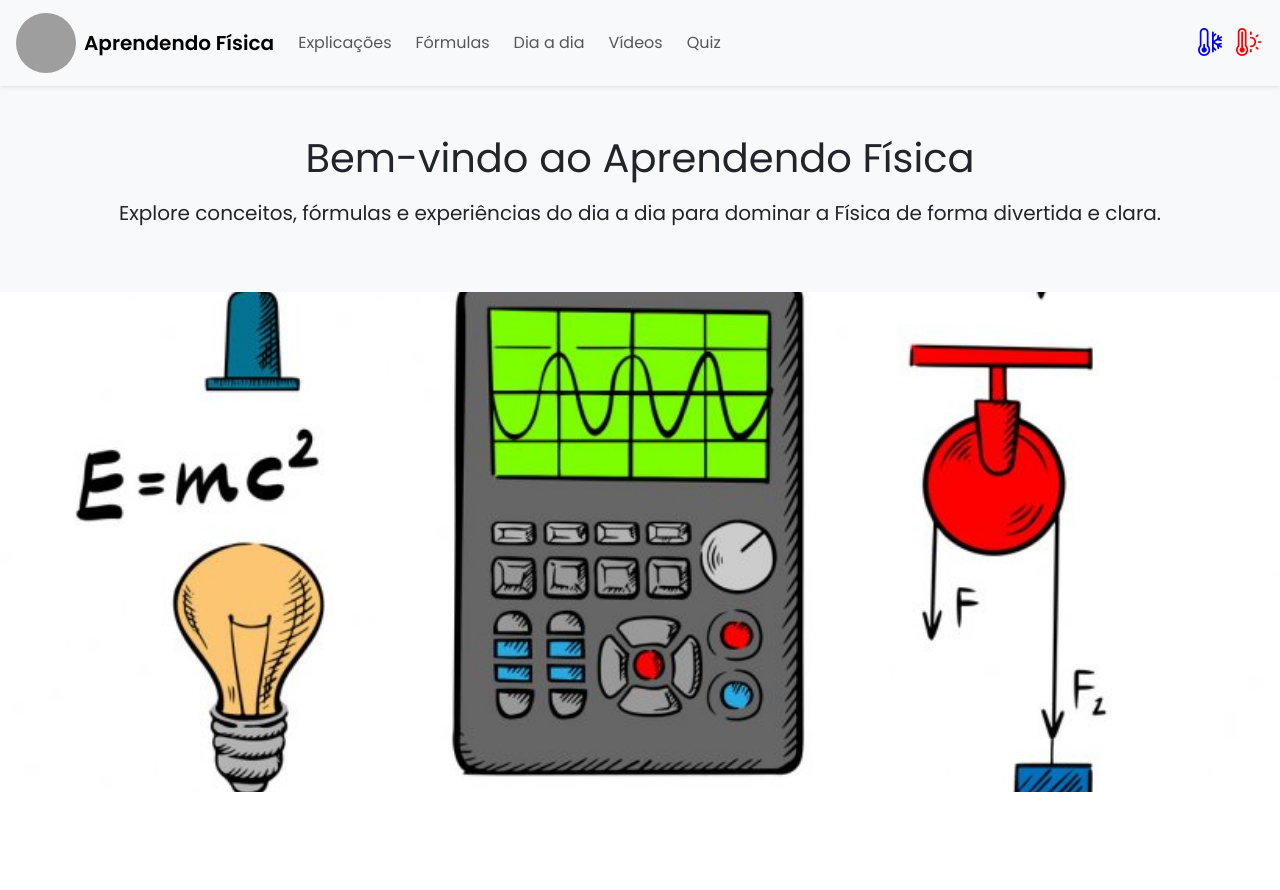
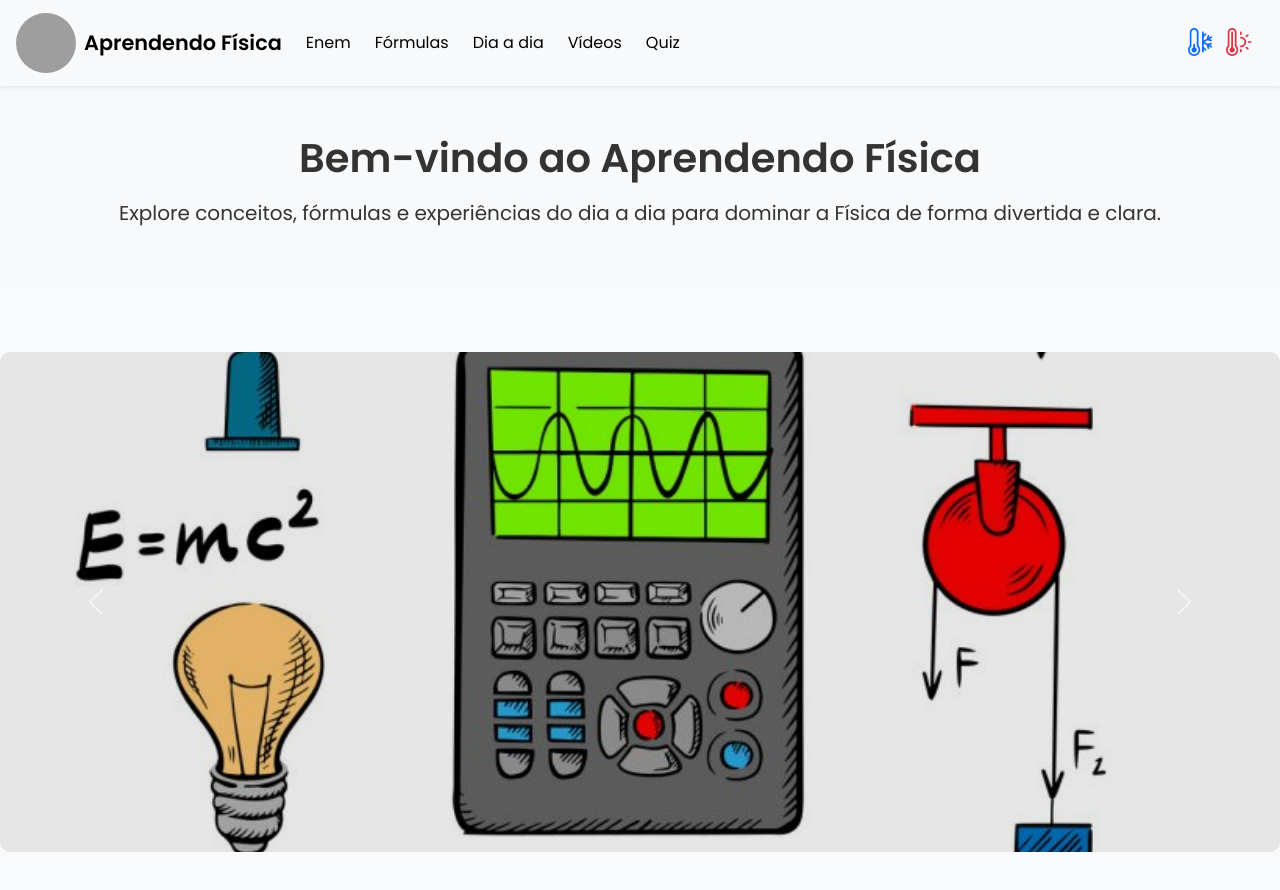
Before and after one commit to Murilo-Ferreira-Ss/Pagina_Fisica, a plain HTML site: page public/index.html in a window 1280 px wide. Before the commit the page ends 800 px from the top, so only its background shows below. Drawn offline with nearby package versions, Linux system fonts and the light colour scheme; grey boxes are pictures that could not be loaded.

Commit message:
Melhorei meu site

```diff
--- a/public/index.html
+++ b/public/index.html
@@ -10,7 +10,6 @@
     <link rel="stylesheet" href="https://cdn.jsdelivr.net/npm/bootstrap-icons@1.13.1/font/bootstrap-icons.min.css">
     <link rel="icon" href="image/albert-einstein-e-seu-retrato-caricatural-foi-um-físico-teórico-de-origem-alemã-que-desenvolveu-teoria-da-relatividade-dos-167195305.webp" type="image/x-icon">
     <link rel="stylesheet" href="style.css">
-
   </head>
 
   <body>
@@ -22,23 +21,27 @@
       </a>
 
       <button class="navbar-toggler" type="button" data-bs-toggle="collapse" data-bs-target="#navbarNav">
+
         <span class="navbar-toggler-icon"></span>
       </button>
 
       <div class="collapse navbar-collapse justify-content-between" id="navbarNav">
         <ul class="navbar-nav">
-          <li class="nav-item"><a class="nav-link btn btn-primary me-2" href="#">Explicações</a></li>
+          <li class="nav-item"><a class="nav-link btn btn-primary me-2" href="#">Enem</a></li>
           <li class="nav-item"><a class="nav-link btn btn-primary me-2" href="#">Fórmulas</a></li>
           <li class="nav-item"><a class="nav-link btn btn-primary me-2" href="#">Dia a dia</a></li>
           <li class="nav-item"><a class="nav-link btn btn-primary me-2" href="#">Vídeos</a></li>
           <li class="nav-item"><a class="nav-link btn btn-primary" href="#">Quiz</a></li>
         </ul>
         <ul class="navbar-nav">
+
+
           <li class="nav-item"><i class="bi bi-thermometer-snow icon"></i></li>
           <li class="nav-item"><i class="bi bi-thermometer-sun icons"></i></li>
         </ul>
       </div>
     </nav>
+
 
     <section class="py-5 text-center bg-light">
       <div class="container">
--- a/public/style.css
+++ b/public/style.css
@@ -1,16 +1,38 @@
 body {
   font-family: 'Poppins', sans-serif;
+  background-color: #f9fafc;
+  color: #333;
+  margin: 0;
 }
 
-.icon {
-  font-size: 28px;
-  color: blue;
-  margin-right: 10px;
+h1, h2, h3 {
+  font-weight: 600;
 }
 
-.icons {
-  font-size: 28px;
-  color: red;
+.navbar {
+  background-color: #ffffff;
+}
+
+.navbar-brand span {
+  color: black;
+  font-size: 1.3rem;
+}
+
+.nav-link {
+  color: black !important;
+  font-weight: 500;
+}
+
+.nav-link:hover {
+  text-decoration: underline;
+}
+
+.btn {
+  transition: all 0.3s ease-in-out;
+}
+
+.btn:hover {
+  transform: scale(1.05);
 }
 
 .logo-img {
@@ -23,14 +45,31 @@ body {
 .carousel-inner img {
   height: 500px;
   object-fit: cover;
+  filter: brightness(90%);
+  border-radius: 10px;
 }
 
-.btn {
-  transition: all 0.3s ease-in-out;
+section {
+  padding: 60px 0;
 }
 
-.btn:hover {
-  transform: scale(1.05);
+.icon, .icons {
+  font-size: 28px;
+  margin-right: 10px;
+  transition: transform 0.3s ease;
+  cursor: pointer;
+}
+
+.icon:hover, .icons:hover {
+  transform: scale(1.2);
+}
+
+.icon {
+  color: #0d6efd;
+}
+
+.icons {
+  color: #dc3545;
 }
 
 @media (max-width: 768px) {
@@ -39,7 +78,16 @@ body {
     height: 40px;
   }
 
-  .navbar-nav .btn {
+  .navbar-nav .nav-item {
     margin-bottom: 10px;
   }
+
+  .carousel-inner img {
+    height: 300px;
+  }
+
+  .navbar-brand span {
+    font-size: 1.1rem;
+  }
+
 }
```
Also changed, not shown: serve.js (added).
